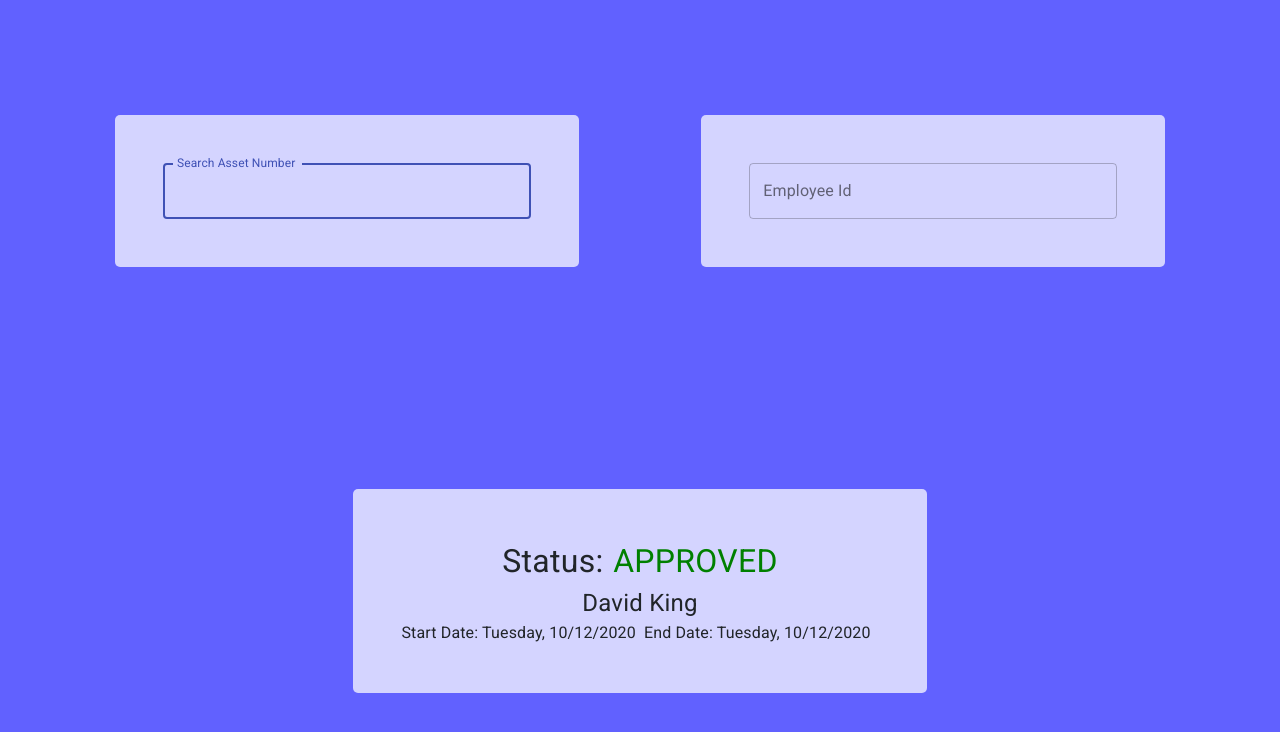
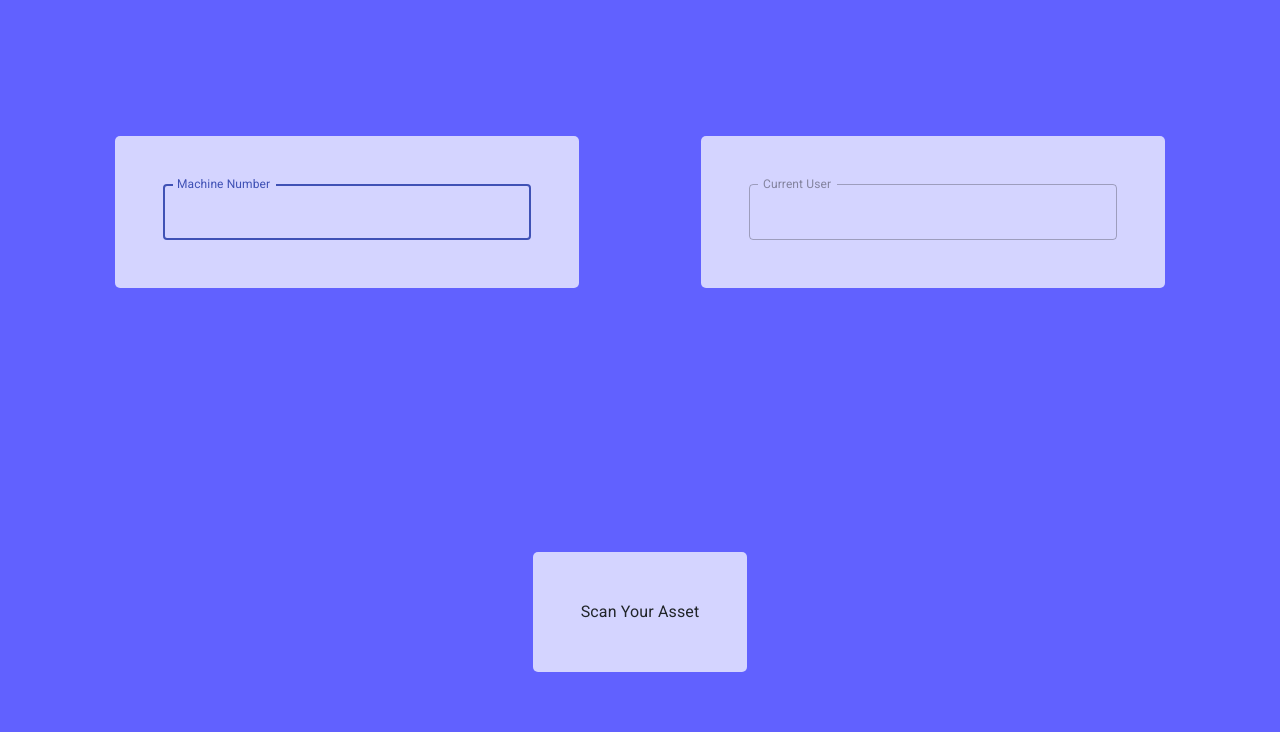
Before and after one commit to Olatokumbo/DT-InventorySystem, a React (Create React App) app: page /transaction in a window 1280 px wide. Shown: the top 732 px of the page. Built offline with nearby package versions, Linux system fonts and the light colour scheme.

Commit message:
Working on the logic of the Transaction Page

```diff
--- a/src/components/RequestCard/RequestCard.js
+++ b/src/components/RequestCard/RequestCard.js
@@ -14,6 +14,7 @@ const RequestCard = ({ data }) => {
       endDate
     }).then((data) => {
       console.log(data);
+      window.location.reload()
     }).catch((err)=>{
       console.log(err)
     });
@@ -23,6 +24,7 @@ const RequestCard = ({ data }) => {
       machineNumber
     }).then((data) => {
       console.log(data)
+      window.location.reload()
     }).catch((err)=>{
       console.log(err)
     });
--- a/src/pages/Transaction/Transaction.js
+++ b/src/pages/Transaction/Transaction.js
@@ -1,40 +1,181 @@
-import React from "react";
-import { TextField, Typography } from "@material-ui/core";
+import React, { useState } from "react";
+import { TextField, Typography, Button } from "@material-ui/core";
+import axios from "axios";
+import moment from "moment";
 import style from "./Transaction.module.css";
+const currentDate = new Date();
 const Transaction = () => {
+  const [inputState, setInputState] = useState(true);
+  const [actionState, setActionState] = useState(false);
+  const [message, setMessage] = useState("Scan Your Asset");
+  const [currentUser, setCurrentUser] = useState("");
+  const [machineNumber, setMachineNumber] = useState("");
+  const [startDate, setStartDate] = useState(null);
+  const [endDate, setEndDate] = useState(null);
+  const [approveState, setApproveState] = useState(null);
+
+  const reset = () => {
+    setMessage("Scan Your Asset");
+    setStartDate(null);
+    setEndDate(null);
+    setCurrentUser("");
+  };
+  const logic = (currentDate, startDate, endDate) => {
+    console.log(currentDate);
+    console.log(startDate);
+    console.log(endDate);
+    if (currentDate >= startDate && currentDate <= endDate) {
+      setInputState(false);
+      setMessage("Scan your ID");
+      return "APPROVED";
+    }
+    return "DENIED";
+  };
+  const search = async (e) => {
+    e.preventDefault();
+    let machineNumber = e.target.elements.machineNumber.value;
+    setMachineNumber(machineNumber);
+    reset();
+    await axios
+      .post("http://localhost:7000/transactions/search", {
+        machineNumber,
+      })
+      .then((received) => {
+        const { data } = received;
+        console.log(data[0]);
+        setStartDate(new Date(data[0].startDate));
+        setEndDate(new Date(data[0].endDate));
+        setApproveState(
+          logic(
+            currentDate,
+            new Date(data[0].startDate),
+            new Date(data[0].endDate)
+          )
+        );
+      })
+      .catch((err) => {
+        console.log(err.response);
+        setMessage(err.response.data.message);
+      });
+  };
+
+  const validate = (e) => {
+    e.preventDefault();
+    console.log("validate");
+    setActionState(true);
+  };
+
+  const signin = async () => {
+    await axios
+      .post("http://localhost:7000/transactions/validate/in", {
+        currentUser,
+        inDate: currentDate,
+        machineNumber,
+      })
+      .then((data) => {
+        console.log(data);
+        setMessage("Signed In");
+        setInputState(true);
+        setActionState(false);
+      })
+      .catch((err) => {
+        console.log(err);
+      });
+  };
+  const signout = async () => {
+    await axios
+      .post("http://localhost:7000/transactions/validate/out", {
+        currentUser,
+        outDate: currentDate,
+        machineNumber,
+      })
+      .then((data) => {
+        console.log(data);
+        setMessage("Signed Out");
+        setInputState(true);
+        setActionState(false);
+      })
+      .catch((err) => {
+        console.log(err);
+      });
+  };
   return (
     <div className={style.transaction}>
       <div className={style.top}>
         <div className={style.container}>
+          <form onSubmit={search}>
             <TextField
               size="medium"
               variant="outlined"
-          name="searchAssetNumber"
-          label="Search Asset Number"
+              label="Machine Number"
+              name="machineNumber"
               className={style.input}
-          autoFocus={true}
-
+              autoFocus={inputState}
+              disabled={!inputState}
+              InputLabelProps={{
+                shrink: true,
+              }}
             />
+          </form>
         </div>
         <div className={style.container}>
+          <form onSubmit={validate}>
             <TextField
               size="medium"
               variant="outlined"
-          label="Employee Id"
+              label="Current User"
+              autoFocus={!inputState}
               className={style.input}
+              disabled={inputState}
+              onChange={(e) => setCurrentUser(e.target.value)}
+              value={currentUser}
+              InputLabelProps={{
+                shrink: true,
+              }}
             />
+          </form>
         </div>
       </div>
       <div className={style.data}>
+        <Typography>{message}</Typography>
+        <Typography className={style.currentUser}>{currentUser}</Typography>
+        {startDate && (
+          <div>
             <div className={style.statusContainer}>
               <Typography>Status:</Typography>
-          <Typography className={style.approved}>APPROVED</Typography>
+              <Typography
+                className={
+                  approveState === "APPROVED" ? style.approved : style.denied
+                }
+              >
+                {approveState}
+              </Typography>
             </div>
-        <Typography className={style.currentUser}>David King</Typography>
+            <Typography gutterBottom style={{ textAlign: "center" }}>
+              Asset Number: {machineNumber}
+            </Typography>
             <div className={style.dates}>
-        <Typography>Start Date: Tuesday, 10/12/2020</Typography>
-        <Typography>End Date: Tuesday, 10/12/2020</Typography>
+              <Typography>
+                Start Date:
+                {startDate && moment(startDate).format("dddd, DD/MM/YYYY")}
+              </Typography>
+              <Typography>
+                End Date:{" "}
+                {endDate && moment(endDate).format("dddd, DD/MM/YYYY")}
+              </Typography>
             </div>
+            {actionState && (
+              <div className={style.actions}>
+                <Button variant="contained" size="large" color="primary" onClick={signin}>
+                  Signin
+                </Button>
+                <Button variant="contained" size="large" color="secondary" onClick={signout}>
+                  Signout
+                </Button>
+              </div>
+            )}
+          </div>
+        )}
       </div>
     </div>
   );
--- a/src/pages/Transaction/Transaction.module.css
+++ b/src/pages/Transaction/Transaction.module.css
@@ -34,6 +34,7 @@ width: auto;
 
 .statusContainer{
     display: flex;
+    justify-content: center;
 }
 .statusContainer p{
     font-size: 2rem;
@@ -59,3 +60,8 @@ width: auto;
 .currentUser{
     font-size: x-large !important;
 }
+
+.actions{
+    display: flex;
+    justify-content: space-evenly;
+}
```
Also changed, not shown: 1 other file (tests, documents, lock files or other folders). Lines whose indentation alone changed are shown as unchanged.
